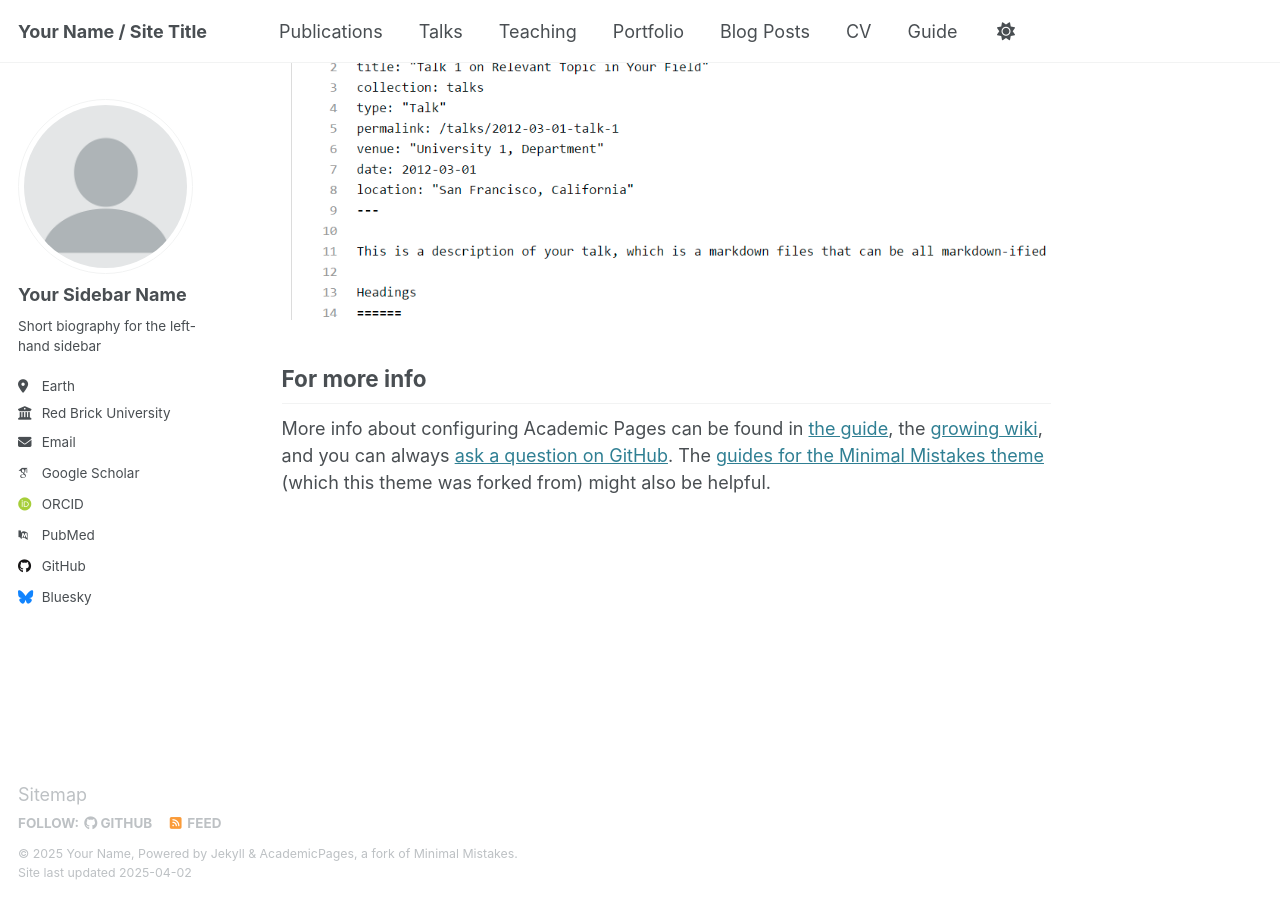
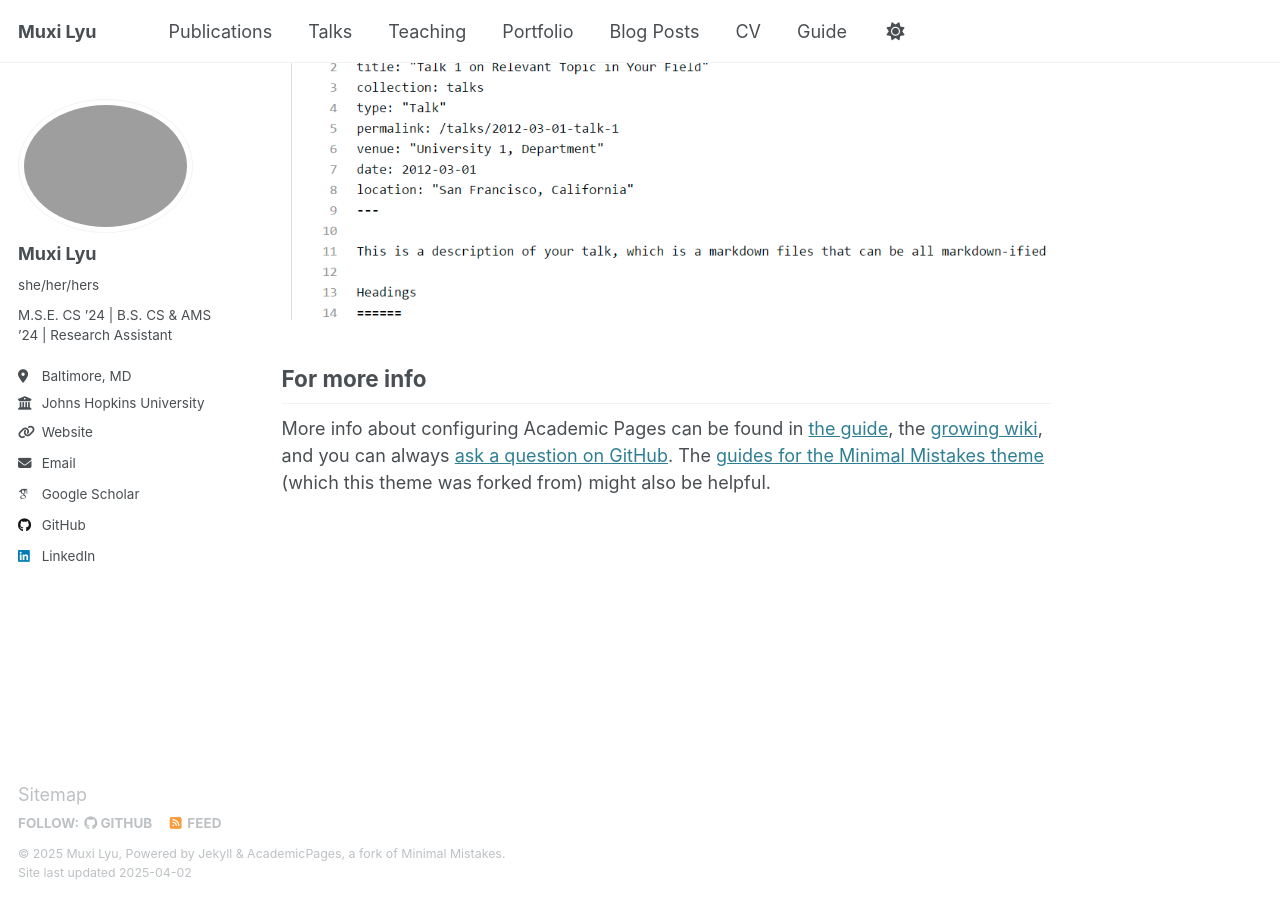
Before and after one commit to MuxiLyuLucy/muxilyulucy.github.io, a Jekyll site: the page built from _pages/about.md, in a window 1280 px wide and 900 px high, scrolled down 2635 px. Built offline with Jekyll 4.4.1, drawn with Linux system fonts in a browser that asks for light colours; some web fonts are replaced.

Commit message:
add author-profile

```diff
--- a/_config.yml
+++ b/_config.yml
@@ -9,35 +9,35 @@
 # Basic Site Settings
 locale                   : "en-US"
 site_theme               : "default"
-title                    : "Your Name / Site Title"
+title                    : "Muxi Lyu"
 title_separator          : "-"
-name                     : &name "Your Name"
-description              : &description "personal description"
-url                      : https://academicpages.github.io # the base hostname & protocol for your site e.g. "https://[your GitHub username].github.io"
+name                     : &name "Muxi Lyu"
+description              : &description "Hi! I’m Muxi Lyu — an aspiring computer science researcher passionate about software security, program analysis, and machine learning."
+url                      : https://muxilyulucy.github.io # the base hostname & protocol for your site e.g. "https://[your GitHub username].github.io"
 baseurl                  : "" # the subpath of your site, e.g. "/blog"
-repository               : "academicpages/academicpages.github.io"
+repository               : "MuxiLyuLucy/muxilyulucy.github.io"
 
 # Site Author - The following control what appear as part of the author content on the side bar.
 #               If a field is blank the icon and link will not appear, otherwise it will be shown.
 #               Additional customization can be done by editing /_includes/author-profile.html
 author:
   # Biographic information
-  avatar           : "profile.png"
-  name             : "Your Sidebar Name"
-  pronouns         : # example: "she/her"
-  bio              : "Short biography for the left-hand sidebar"
-  location         : "Earth"
-  employer         : "Red Brick University"
-  uri              : # URL
-  email            : "none@example.org"
+  avatar           : "DSC_5729.jpg"
+  name             : "Muxi Lyu"
+  pronouns         : "she/her/hers"
+  bio              : "M.S.E. CS ’24 | B.S. CS & AMS ’24 | Research Assistant"
+  location         : "Baltimore, MD"
+  employer         : "Johns Hopkins University"
+  resume           : "https://muxilyulucy.github.io/files/Resume__Nov_22__2024.pdf"
+  email            : "mlyu4@jhu.edu"
 
   # Academic websites
   arxiv            : # URL - Update with the correct link to your profile
-  googlescholar    : "https://scholar.google.com/citations?user=PS_CX0AAAAAJ"
+  googlescholar    : "https://scholar.google.com/citations?user=mQRCgq8AAAAJ&hl=en&oi=ao"
   impactstory      : # URL
-  orcid            : "http://orcid.org/yourorcidurl"
+  orcid            :
   semantic         : # URL
-  pubmed           : "https://www.ncbi.nlm.nih.gov/pubmed/?term=john+snow"
+  pubmed           :
   researchgate     : # URL
   scopus           : # URL
 
@@ -45,12 +45,12 @@ author:
   bitbucket        : # Username - Update with your username on the site
   codepen          : # Username
   dribbble         : # Username
-  github           : "academicpages"
+  github           : "MuxiLyuLucy"
   kaggle           : # Username
   stackoverflow    : # User number or user number and name (i.e., use "1" or "1/jeff-atwood")
 
   # Social media
-  bluesky          : "bsky.app" # Replace this with you Bluesky username
+  bluesky          : # Replace this with you Bluesky username
   facebook         : # Username
   flickr           : # Username
   foursquare       : # Username
@@ -59,7 +59,7 @@ author:
   keybase          : # Username
   instagram        : # Username
   lastfm           : # Username
-  linkedin         : # Username
+  linkedin         : "muxi-lyu-652a04223"
   mastodon         : # URL
   medium           : # URL
   pinterest        : # Username
--- a/_includes/author-profile.html
+++ b/_includes/author-profile.html
@@ -30,8 +30,8 @@
       {% if author.employer %}
         <li class="author__desktop"><i class="fas fa-fw fa-building-columns icon-pad-right" aria-hidden="true"></i>{{ author.employer }}</li>
       {% endif %}
-      {% if author.uri %}
-        <li><a href="{{ author.uri }}"><i class="fas fa-fw fa-link icon-pad-right" aria-hidden="true"></i>{{ site.data.ui-text[site.locale].website_label | default: "Website" }}</a></li>
+      {% if author.resume %}
+        <li><a href="{{ author.resume }}"><i class="fas fa-fw fa-link icon-pad-right" aria-hidden="true"></i>{{ site.data.ui-text[site.locale].website_label | default: "Resume" }}</a></li>
       {% endif %}
       {% if author.email %}
         <li><a href="mailto:{{ author.email }}"><i class="fas fa-fw fa-envelope icon-pad-right" aria-hidden="true"></i>{{ site.data.ui-text[site.locale].email_label | default: "Email" }}</a></li>
```
